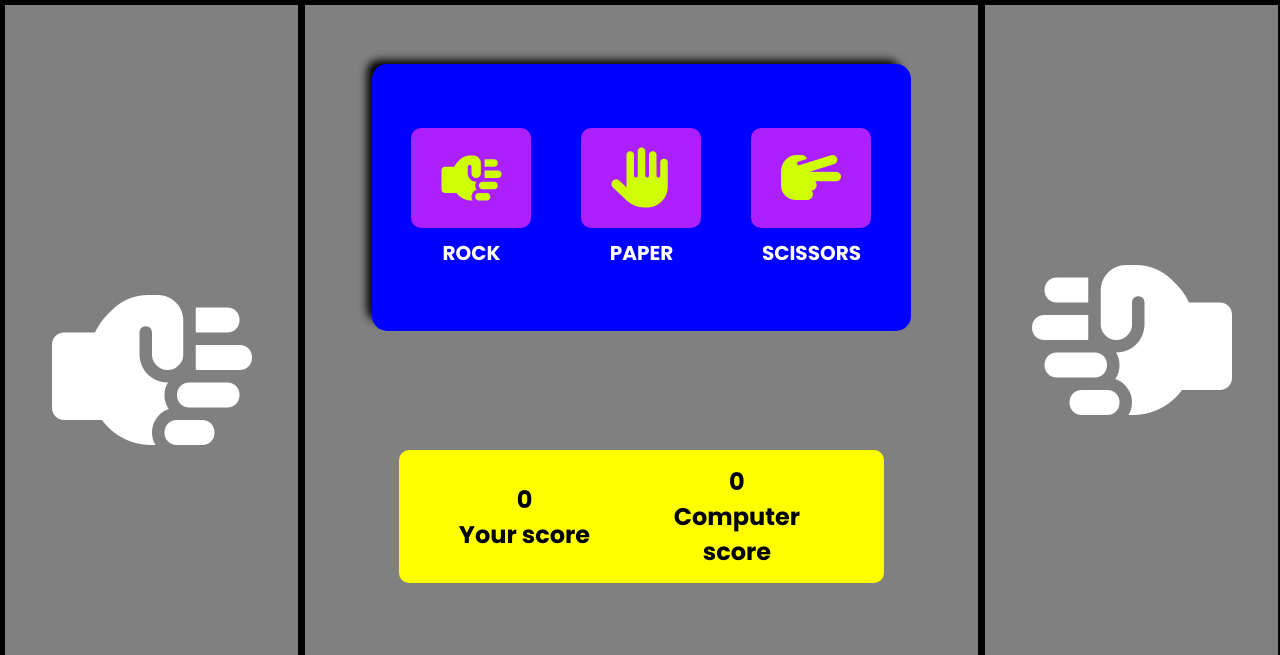
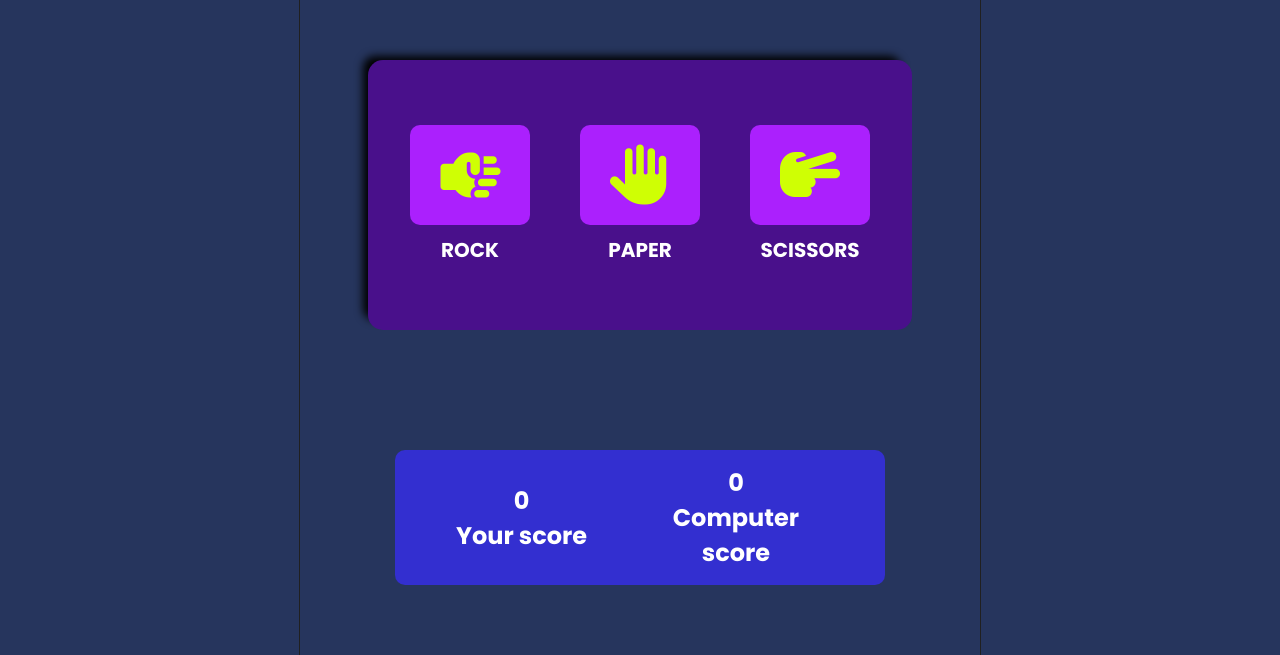
Before and after one commit to MelinteMihail/RPS, a plain HTML site: page index.html in a window 1280 px wide. Shown: the top 655 px of the page. Drawn offline with Linux system fonts and the light colour scheme.

Commit message:
Add styling

```diff
--- a/index.html
+++ b/index.html
@@ -13,7 +13,7 @@
 
         <div class="box1 box">
             <div class="icon-container">
-                <i class="fa-solid fa-hand-fist fa-rotate-90"></i>
+                <i class=""></i>
             </div>
             <h1>YOUR CHOICE</h1>
         </div>
@@ -69,7 +69,7 @@
 
         <div class="box3 box">
             <div class="icon-container fa-flip-horizontal">
-                <i class="fa-solid fa-hand-fist fa-rotate-90"></i>
+                <i class=""></i>
             </div>
             <h1>COMPUTER CHOICE</h1>
         </div>
--- a/style.css
+++ b/style.css
@@ -13,19 +13,23 @@ body {
     display: flex;
     justify-content: center;
     align-items: center;
+    background-color: rgb(38, 53, 93);
 }
 
 .container {
-    background-color: gray;
     width: 100%;
     max-width: 1800px;
     height: 900px;
     display: flex;
 }
 
-.box {
-    border: 5px solid black;
-    border-right: 2.5px solid black;
+
+.box1 {
+    border-right: 1.8px solid rgb(32, 32, 32);
+}
+
+.box3 {
+    border-left: 1.8px solid rgb(32, 32, 32);
 }
 
 .box2 {
@@ -75,7 +79,7 @@ body {
 }
 
 .button-container {
-    background-color: blue;
+    background-color: rgb(73, 16, 139);
     width: 80%;
     height: 30%;
     display: flex;
@@ -105,13 +109,14 @@ body {
 }
 
 .current-score {
-    background-color: yellow;
+    background-color: rgb(51, 47, 208);
     display: flex;
     width: 72%;
     height: 15%;
     justify-content: space-evenly;
     align-items: center;
     border-radius: 10px;
+    color: #fff;
 }
 
 .user-score,
@@ -124,7 +129,7 @@ body {
 }
 
 .winner-sect {
-    background-color: orange;
+    background-color: rgb(152, 0, 255);
     height: 15%;
     display: flex;
     flex-direction: column;
@@ -132,6 +137,7 @@ body {
     align-items: center;
     padding: 0 20px;
     border-radius: 20px;
+    color: #fff;
 }
 
 .choice {
```
